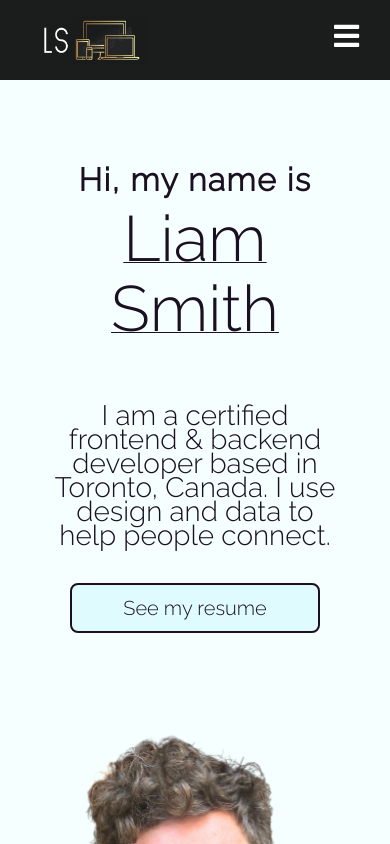
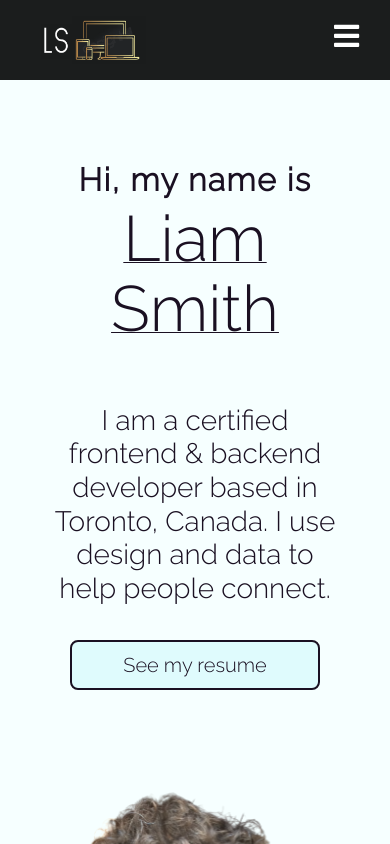
Before and after one commit to FortunateSmith/portfolio-styled-components, a React (Create React App) app: page / in a window 390 px wide. Shown: the top 844 px of the page. Built offline with nearby package versions, Linux system fonts and the light colour scheme.

Commit message:
adjust line-spacing in small screens

```diff
--- a/src/components/InfoSection/InfoSection.elements.js
+++ b/src/components/InfoSection/InfoSection.elements.js
@@ -129,6 +129,8 @@ export const SubTitle = styled.p`
   @media screen and (max-width: 768px) {
     font-size: 28px;
     text-align: center;
+    line-height: 1.2
+
   }
 `;
 
```
